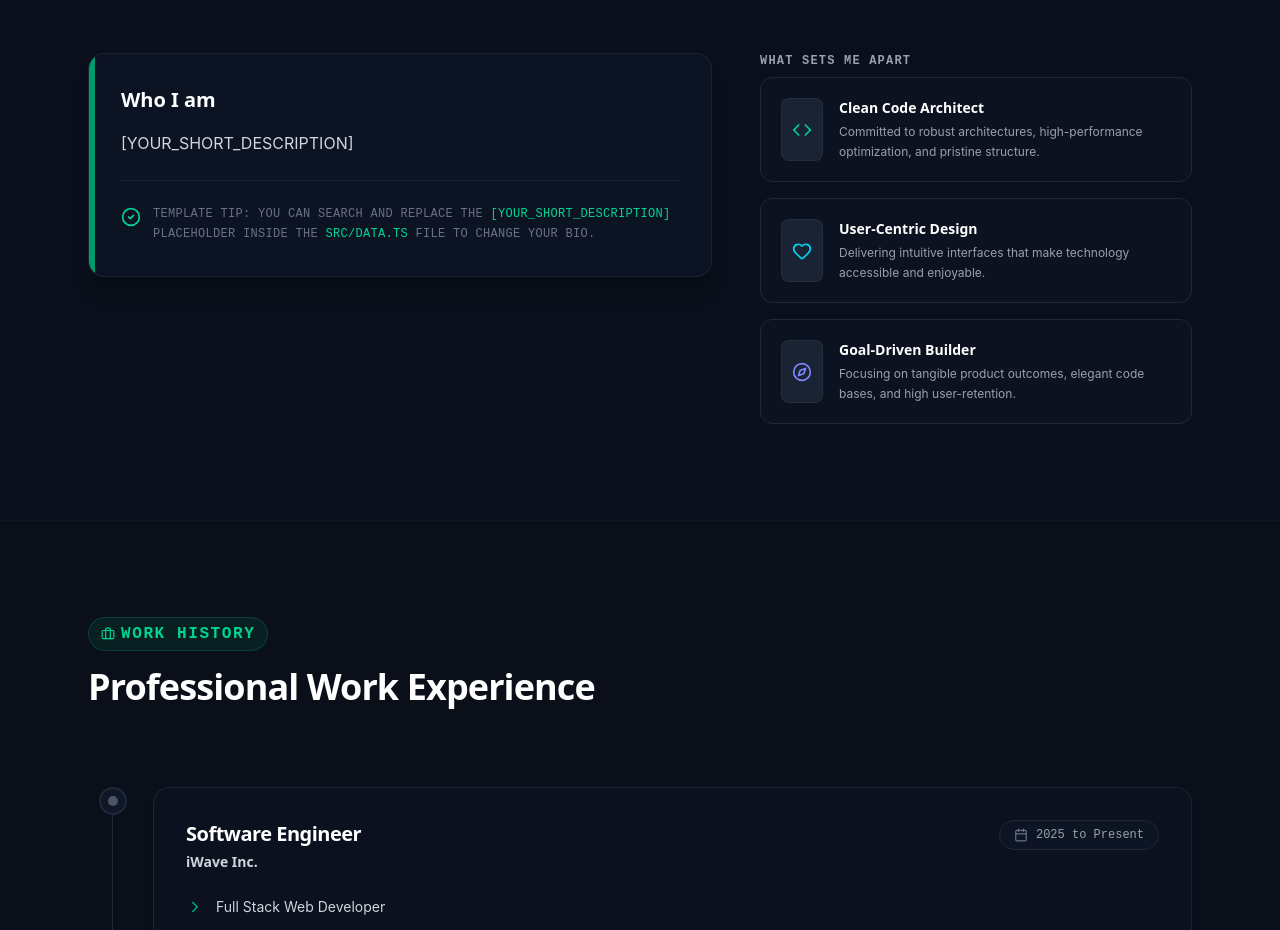
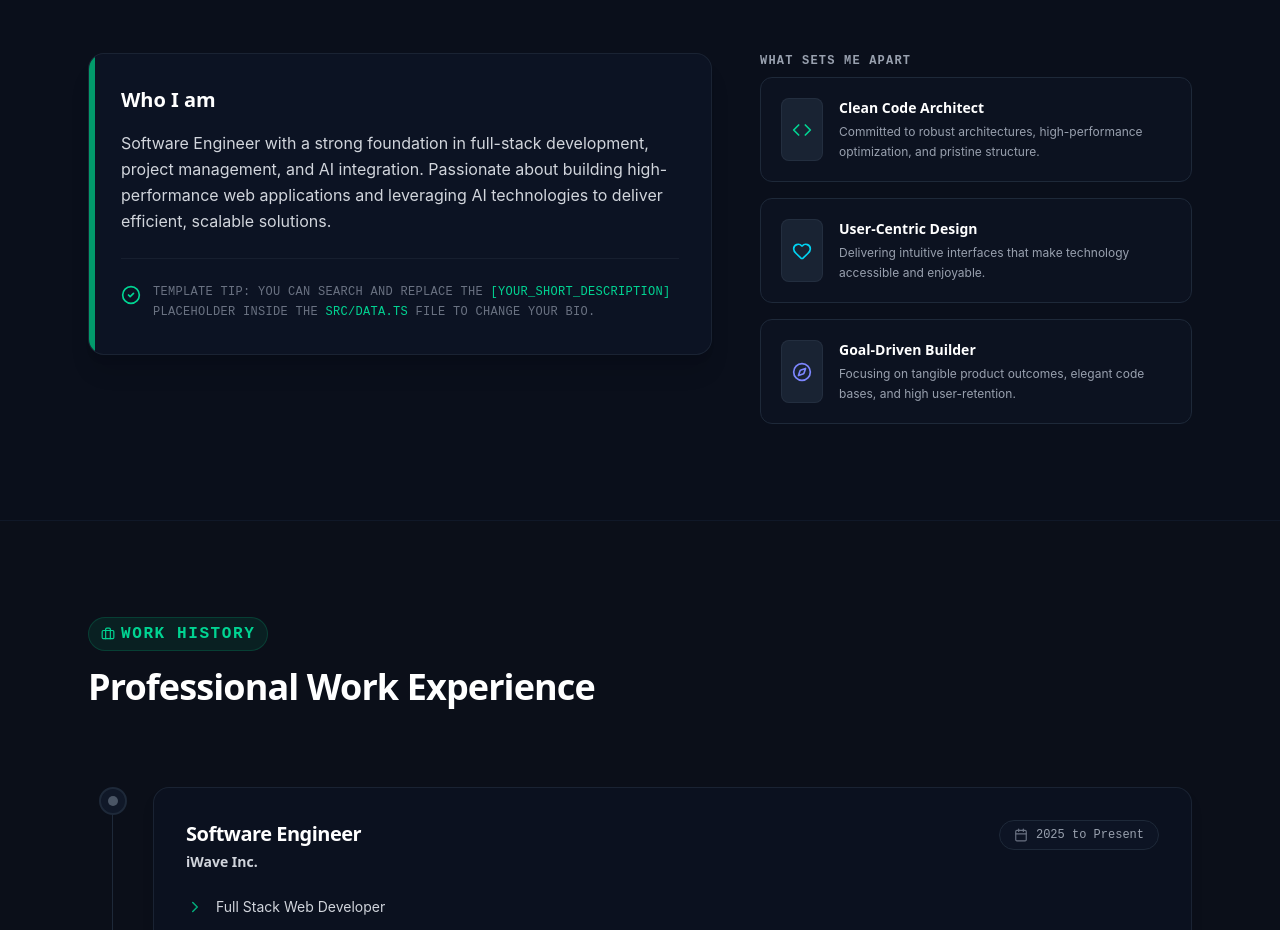
Before and after one commit to Kendiesss/Personal-Portfolio, a React (Vite) app: page / in a window 1280 px wide. Shown: the part 1120-2050 px from the top of the page. Built offline with nearby package versions, Linux system fonts and the light colour scheme.

Commit message:
feat: update personal profile description
Replace placeholder with professional bio highlighting expertise in full-stack development and AI integration.

```diff
--- a/src/data.ts
+++ b/src/data.ts
@@ -16,7 +16,7 @@ export const personalDetails: PersonalDetails = {
   linkedInUrl: "https://www.linkedin.com/in/john-ken-angeles-6b6b99268/",
   tagline: "Building High-Performance & Seamless Web Experiences",
   role: "Software Engineer",
-  shortDescription: "[YOUR_SHORT_DESCRIPTION]",
+  shortDescription: "Software Engineer with a strong foundation in full-stack development, project management, and AI integration. Passionate about building high-performance web applications and leveraging AI technologies to deliver efficient, scalable solutions.",
   profileImageUrl: avatarImage,
 };
 
```
